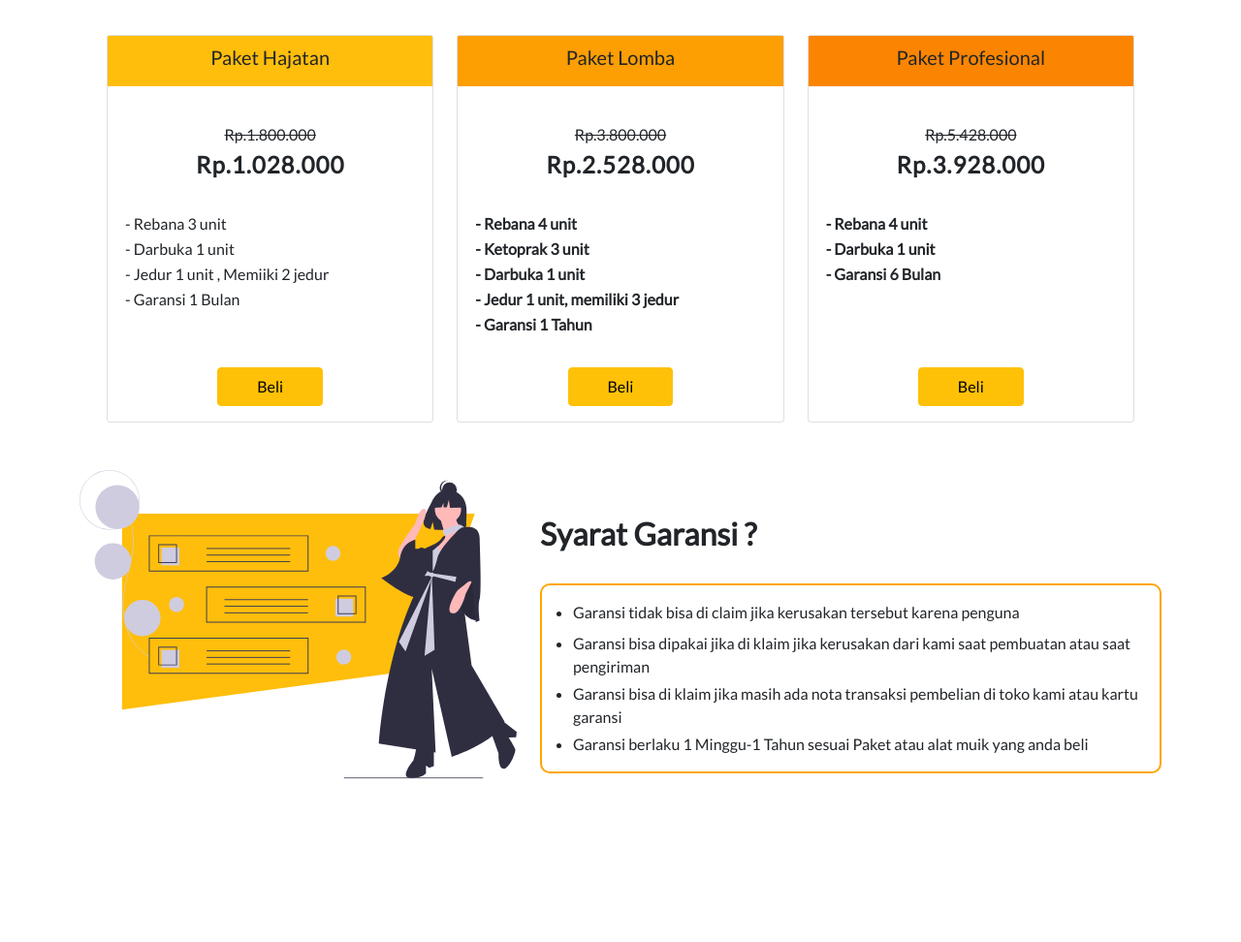
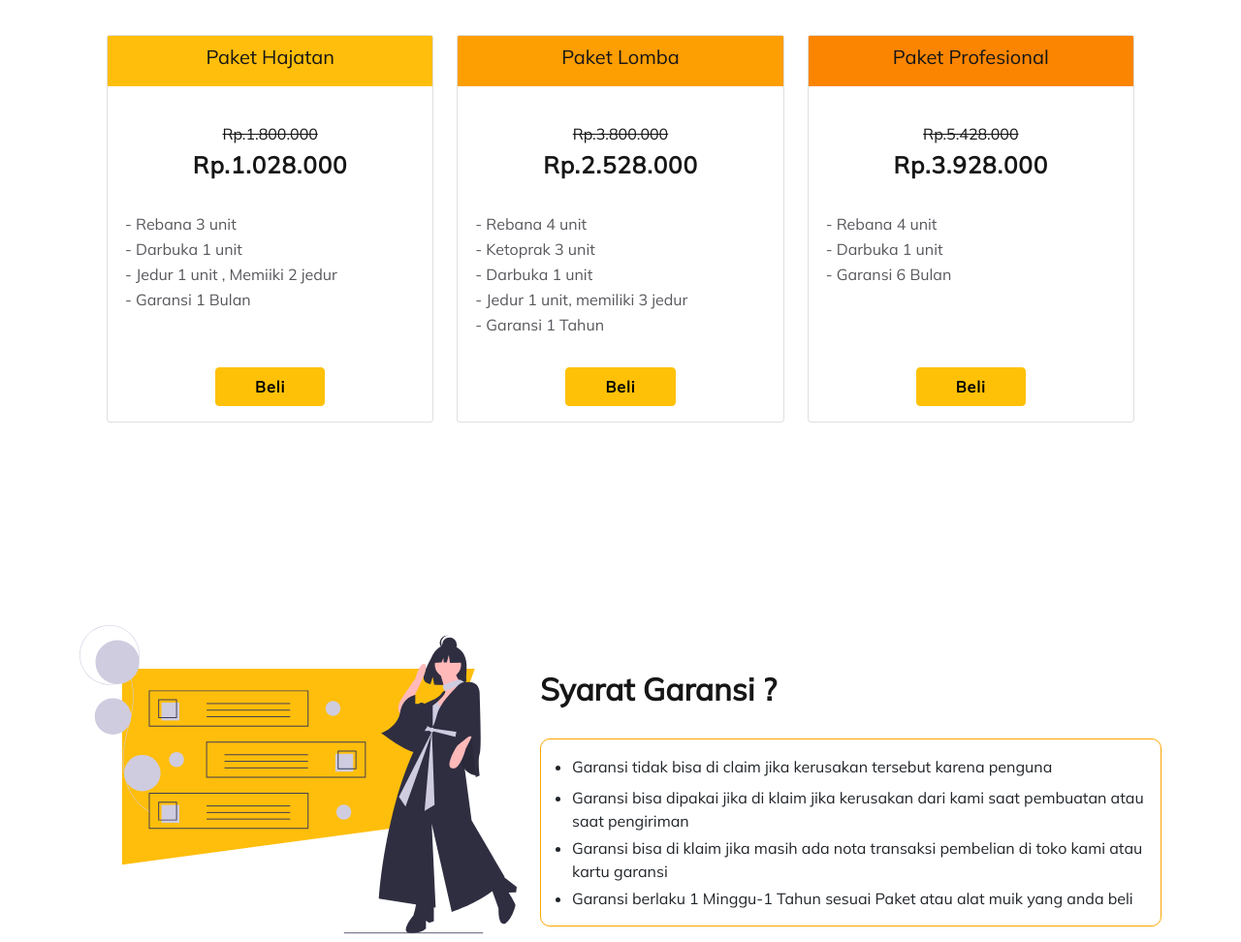
Before and after one commit to Alphonz0/project-1, a plain HTML site: page index.html in a window 1280 px wide. Shown: the part 1560-2532 px from the top of the page at 97% size. Before the commit the page ends 2374 px from the top, so only its background shows below. Drawn offline with nearby package versions, Linux system fonts and the light colour scheme.

Commit message:
TEXT FONT

```diff
--- a/index.html
+++ b/index.html
@@ -16,7 +16,7 @@
   </head>
 
   <!--  -->
-  <body>
+  <body id="body" >
     <header id="header">
     <!-- Navbar -->
   <nav id="nav-bar" class="navbar navbar-expand-lg nav-hover fixed-top">
@@ -51,7 +51,7 @@
    <form action="" class="row justify-content-center form-intro">
      <div class="col-8 mb-3 mt-2">
     <input type="email" class="form-control" id="exampleInputEmail1" aria-describedby="emailHelp" placeholder="Email Kamu" required>
-     <button  id="fitur" type="submit" class="btn btn-warning mt-3 fw-bolder"> Mulai</button>
+     <button  id="fitur" type="submit" class="btn  btn-warning fw-bold mt-3 fw-bolder"> Mulai</button>
    </div>
    </form>
 
@@ -114,7 +114,7 @@
      <div class="row purces" style=" margin: 0 1rem;">
 
 
-       <div class="col-md-4 mb-5">
+       <div class="col-lg-4 mb-5">
          <div class="card" style=" height: 25rem;">
             <div class="card-title title-rebana-1  text-center">
               <h5>Paket Hajatan</h5>
@@ -132,13 +132,13 @@
 
                         </div>
                         <div class="text-center">
-                 <button class="btn btn-warning">Beli</button>
+                 <button class="btn  btn-warning fw-bold">Beli</button>
                  </div>
 
          </div>
        </div>
        <!--  -->
-       <div class="col-md-4 mb-5">
+       <div class="col-lg-4 mb-5">
          <div class="card" style=" height: 25rem;">
             <div class="card-title title-rebana-2  text-center">
               <h5>Paket Lomba</h5>
@@ -148,7 +148,7 @@
               <h4 class="fw-bold" style=" letter-spacing: 1px;" >Rp.2.528.000</h4>
             </div>
 
-            <div class="card-body fw-bold">
+            <div class="card-body">
               <p >- Rebana 4 unit</p>
               <p>- Ketoprak 3 unit</p>
               <p>- Darbuka 1 unit</p>
@@ -157,14 +157,14 @@
 
             </div>
             <div class="text-center">
-                 <button class="btn btn-warning">Beli</button>
+                 <button class="btn  btn-warning fw-bold">Beli</button>
                  </div>
          </div>
        </div>
 
 
        <!--  -->
-       <div class="col-md-4 mb-5">
+       <div class="col-lg-4 mb-5">
          <div class="card" style=" height: 25rem;">
             <div class="card-title title-rebana-3  text-center">
               <h5>Paket Profesional</h5>
@@ -174,14 +174,14 @@
               <h4 class="fw-bold" style=" letter-spacing: 1px;" >Rp.3.928.000</h4>
             </div>
 
-            <div class="card-body fw-bold">
+            <div class="card-body">
               <p>- Rebana 4 unit</p>
               <p>- Darbuka 1 unit</p>
                <p>- Garansi 6 Bulan</p>
 
             </div>
              <div class="text-center">
-                 <button class="btn btn-warning">Beli</button>
+                 <button class="btn  btn-warning fw-bold">Beli</button>
                  </div>
          </div>
        </div>
@@ -191,7 +191,7 @@
      </div>
    </section>
 
-   <section>
+   <section class="section-4">
    <div class="container">
     <div class="row justify-content-center ">
 
@@ -204,7 +204,7 @@
          <h2 class="text-start fw-bold">Syarat Garansi ?</h2>
          <div class="row">
            <div class="col-12 mt-4">
-            <ul class=" pb-3" style="  border: 2px solid orange; border-radius: 10px; ">
+            <ul class=" pb-3" style="  border: 1px solid orange; border-radius: 10px; ">
               <li class="text-start mt-3 mb-2">   Garansi tidak bisa di claim jika kerusakan tersebut karena penguna</li>
               <li class="text-start mb-1">  Garansi bisa dipakai jika di klaim jika kerusakan dari kami saat pembuatan atau saat  pengiriman</li>
                 <li class="text-start mb-1">Garansi bisa di klaim jika masih ada nota transaksi pembelian di toko kami atau kartu garansi</li>
--- a/style.css
+++ b/style.css
@@ -1,9 +1,17 @@
+/*
+	--text: #58585D;
+    --text-dark: #161617;
+}*/
 
-@import url('https://fonts.googleapis.com/css2?family=Josefin+Sans&family=Lato&family=Pacifico&family=Poppins:wght@500&family=Questrial&display=swap');
+@import url('https://fonts.googleapis.com/css2?family=Josefin+Sans&family=Lato&family=Mulish&family=Pacifico&family=Poppins:wght@500&family=Questrial&display=swap');
+
 * {
 	margin: 0px;
 	padding: 0px;
-	font-family: 'Lato', sans-serif;
+	font-family: 'Mulish', sans-serif;
+}
+body#body {
+	background: rgb(255, 255, 255);
 }
 .white-font {
   color: black ;
@@ -175,6 +183,9 @@ section.section-2 {
 section.section-3 {
 	padding-top: 10rem;
 }
+section.section-4 {
+	margin-top: 10rem;
+}
 section div.title-rebana-3{
 	background-color: #fb8500;
 	padding: 10px;
@@ -238,3 +249,15 @@ svg {
 	margin: 0px;
 
 }
+p {
+font-family: 'Mulish', sans-serif;
+color: #58585D ;
+}
+
+h1 , h2 ,h4 ,h5 ,h6 {
+	color: #161617 !important ;
+}
+
+button.btn {
+	letter-spacing: 1px;
+}
```
Also changed, not shown: mintty.2021-12-19_11-13-04.png (added).
